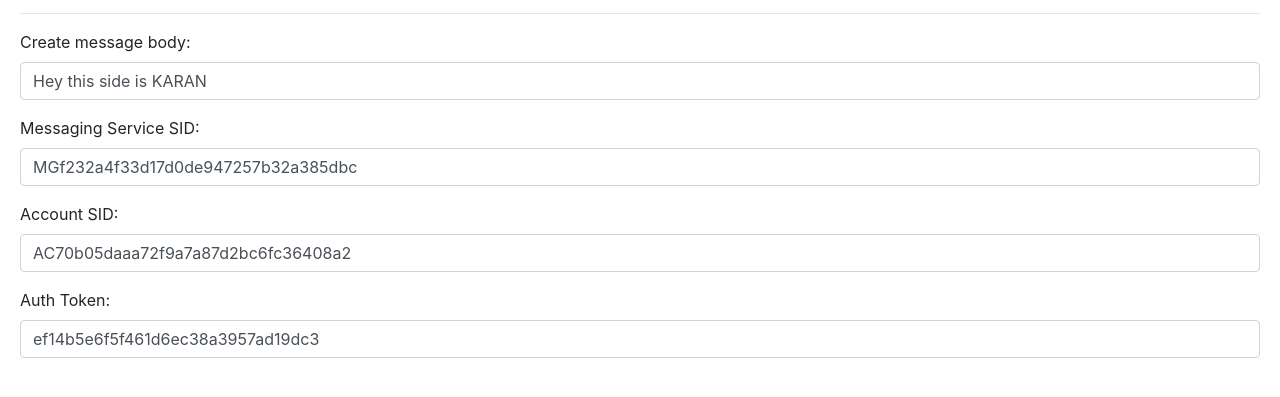
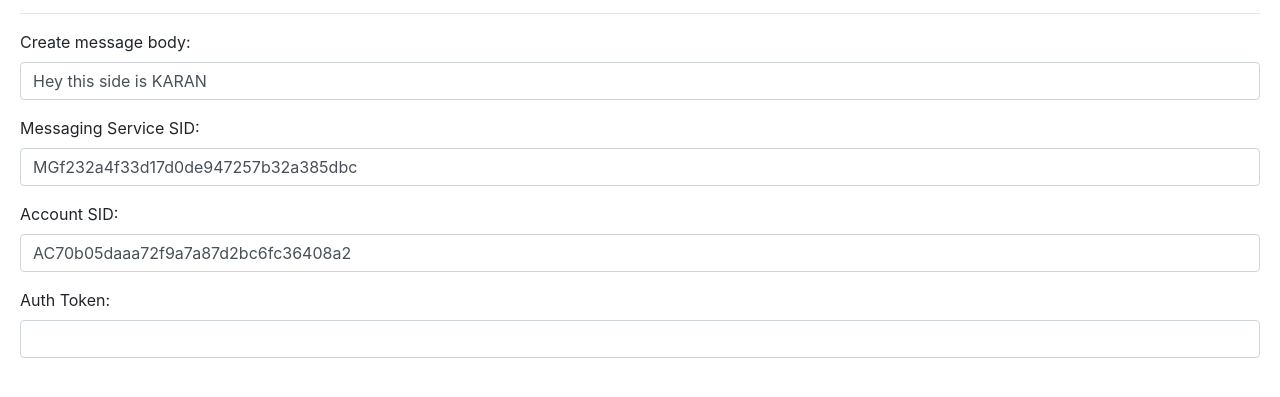
Before and after one commit to DevKaranJain/twilio_custom_activity, a website: page public/index.html in a window 1280 px wide. Shown: the part 117-514 px from the top of the page. Drawn offline with nearby package versions, Linux system fonts and the light colour scheme.

Commit message:
Update index.html

```diff
--- a/public/index.html
+++ b/public/index.html
@@ -53,7 +53,7 @@
     </div>
     <div class="form-group">
         <div><label for="authToken">Auth Token:</label></div>
-        <input class="form-control" id="authToken" type="text" name="authToken" value="ef14b5e6f5f461d6ec38a3957ad19dc3">
+        <input class="form-control" id="authToken" type="text" name="authToken" value="">
     </div>
 
 </div>
```
